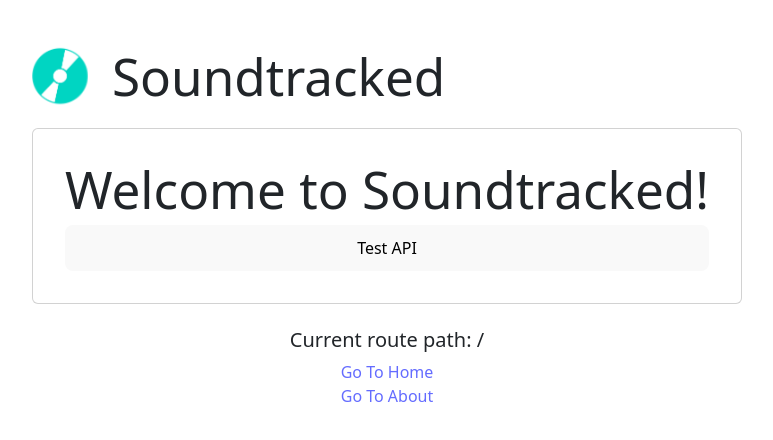
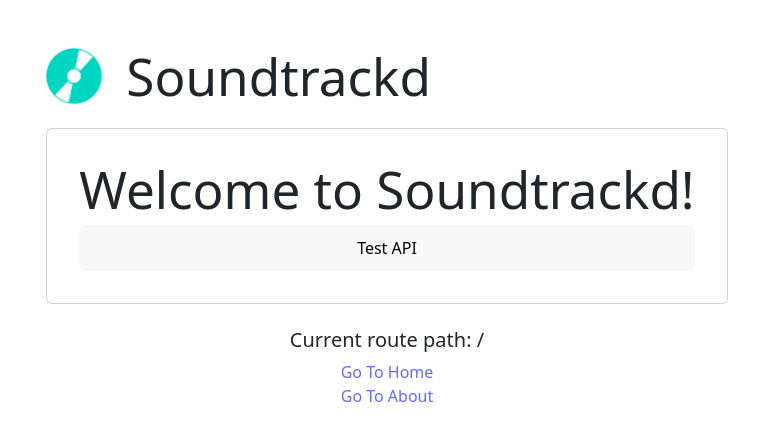
Before and after one commit to UhOhDonovan/soundtrackd-frontend, a Vue app: page / in a window 1280 px wide. Shown: the top 440 px of the page, without its empty margins (253-1026 px from the left). Built offline with nearby package versions, Linux system fonts and the light colour scheme.

Commit message:
rename all to soundtrackd

```diff
--- a/index.html
+++ b/index.html
@@ -2,7 +2,7 @@
 <html lang="en">
   <head>
     <meta charset="UTF-8" />
-    <link rel="icon" type="image/png" href="/databases-logo-favicon.png" />
+    <link rel="icon" type="image/png" href="/soundtrackd-logo-favicon.png" />
     <link
       href="https://cdn.jsdelivr.net/npm/bootstrap@5.3.3/dist/css/bootstrap.min.css"
       rel="stylesheet"
--- a/src/App.vue
+++ b/src/App.vue
@@ -4,9 +4,9 @@
 <template>
   <div class="row align-items-center">
     <RouterLink to="/" class="col-auto">
-      <img src="/databases-logo.png" class="logo" alt="Soundtracked logo" />
+      <img src="/soundtrackd-logo.png" class="logo" alt="Soundtrackd logo" />
     </RouterLink>
-    <h1 class="col-auto">Soundtracked</h1>
+    <h1 class="col-auto">Soundtrackd</h1>
   </div>
   <main>
     <RouterView />
--- a/src/main.ts
+++ b/src/main.ts
@@ -8,7 +8,7 @@ import About from "./components/About.vue";
 
 const routes = [
   { path: "/", component: HelloWorld, props: {
-    msg: 'Welcome to Soundtracked!'
+    msg: 'Welcome to Soundtrackd!'
   } },
   { path: "/about", component: About },
 ];
```
Also changed, not shown: public/soundtrackd-logo-favicon.png (renamed from public/databases-logo-favicon.png), public/soundtrackd-logo.png (renamed from public/databases-logo.png).
